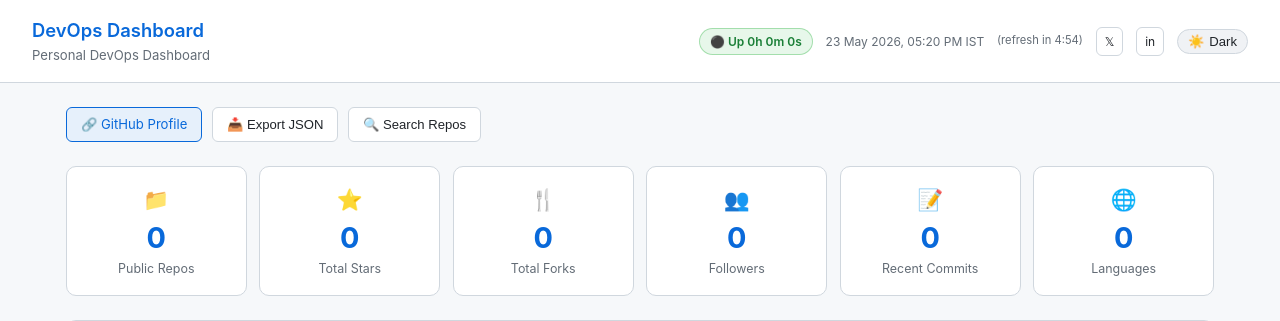
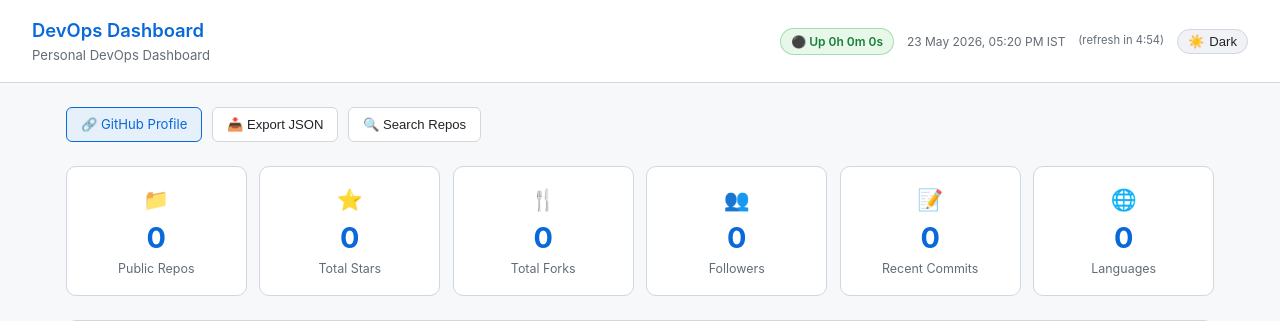
Before and after one commit to vishalkonduru/devops-dashboard, a Flask app: page / in a window 1280 px wide. Shown: the top 321 px of the page. Run offline with Flask 3, Linux system fonts and the light colour scheme; data that the repository does not hold is empty.

Commit message:
fix: remove Twitter and LinkedIn share buttons from header

```diff
--- a/templates/index.html
+++ b/templates/index.html
@@ -123,8 +123,6 @@
     <span class="uptime-badge">⚫ Up {{ data.uptime }}</span>
     <span class="fetched">{{ data.fetched_at }}</span>
     <span id="countdown" style="font-size:0.7rem;color:var(--muted);" title="Cache auto-refreshes in"></span>
-    <a href="https://twitter.com/intent/tweet?text=Check out my DevOps Dashboard!&url={{ request.url }}" target="_blank" rel="noopener" class="btn" style="padding:4px 8px;font-size:0.75rem;" title="Share on Twitter">𝕏</a>
-    <a href="https://www.linkedin.com/sharing/share-offsite/?url={{ request.url }}" target="_blank" rel="noopener" class="btn" style="padding:4px 8px;font-size:0.75rem;" title="Share on LinkedIn">in</a>
     <button class="theme-toggle" onclick="toggleTheme()" title="Toggle light/dark mode">
       <span id="theme-icon">🌙</span>
       <span id="theme-label">Light</span>
```
